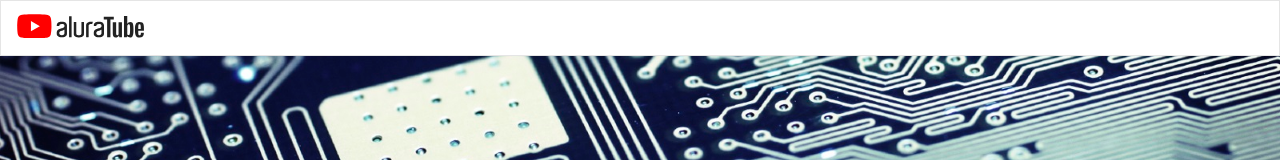
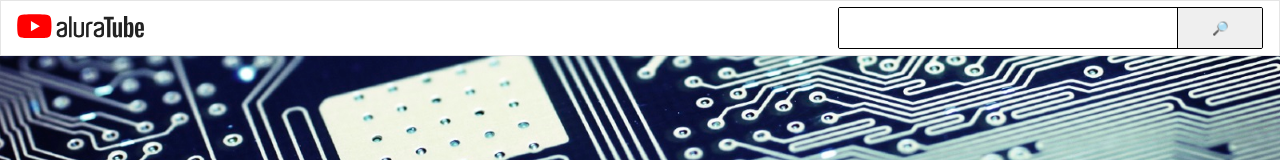
Before and after one commit to EdiJunior88/Imersao_React_Alura, a Next.js app in the folder aluratube/: page / in a window 1280 px wide. Shown: the top 160 px of the page. Built offline with nearby package versions, Linux system fonts and the light colour scheme.

Commit message:
Aula 02: entendendo state e fazendo a busca do AluraTube - Criando o componente Search - Criando um arquivo .babelrc para evitar erros no reload da página - Atualizando o package.json

```diff
--- a/aluratube/package.json
+++ b/aluratube/package.json
@@ -14,5 +14,8 @@
     "react": "^18.2.0",
     "react-dom": "^18.2.0",
     "styled-components": "^5.3.6"
+  },
+  "devDependencies": {
+    "babel-plugin-styled-components": "^2.0.7"
   }
 }
--- /dev/null
+++ b/aluratube/src/components/Menu/components/Search.js
@@ -0,0 +1,52 @@
+import React from "react";
+import styled from "styled-components";
+
+const StyledSearch = styled.div`
+  display: flex;
+  flex-direction: row;
+  border: 1px solid ${({ theme }) => theme.borderBase};
+  max-width: 425px;
+  width: 100%;
+  border-radius: 2px;
+  overflow: hidden;
+
+  input {
+    width: 80%;
+    padding: 4px 6px;
+    border: none;
+    outline: none;
+    color: ${({ theme }) => theme.textColorBase};
+    background-color: ${({ theme }) => theme.backgroundBase};
+  }
+  button {
+    flex: 1;
+    cursor: pointer;
+    border: none;
+    background-color: ${({ theme }) => theme.backgroundLevel2};
+    box-shadow: 0 1px 0 rgb(0 0 0 / 10%);
+    border-left: 1px solid ${({ theme }) => theme.borderBase};
+    width: 40px;
+    height: 40px;
+    @media (min-width: 600px) {
+      width: 64px;
+      height: 40px;
+    }
+  }
+`;
+
+export default function Search() {
+  const valorBusca = React.useState("Frost");
+  console.log("Search", valorBusca);
+
+  return (
+    <StyledSearch>
+      <input
+        type='text'
+        onChange={() => {
+          console.log("digitou algo");
+        }}
+      />
+      <button>🔎</button>
+    </StyledSearch>
+  );
+}
--- a/aluratube/src/components/Menu.js
+++ b/aluratube/src/components/Menu/index.js
@@ -1,4 +1,5 @@
 import styled from "styled-components";
+import Search from "./components/Search";
 
 const StyledMenu = styled.header`
   display: flex;
@@ -30,6 +31,7 @@
       <div>
         <Logo />
       </div>
+      <Search />
     </StyledMenu>
   );
 }
```
Also changed, not shown: aluratube/.babelrc (added), 1 other file (tests, documents, lock files or other folders).
